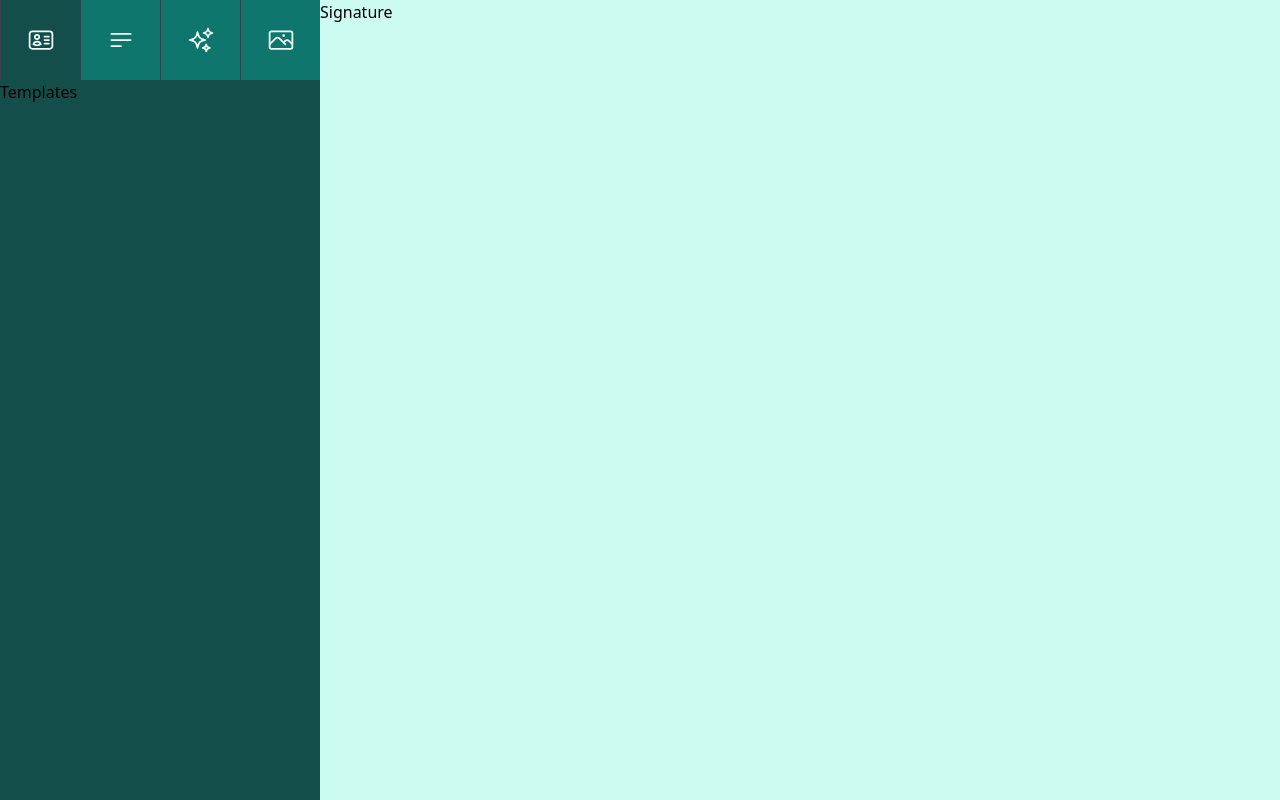
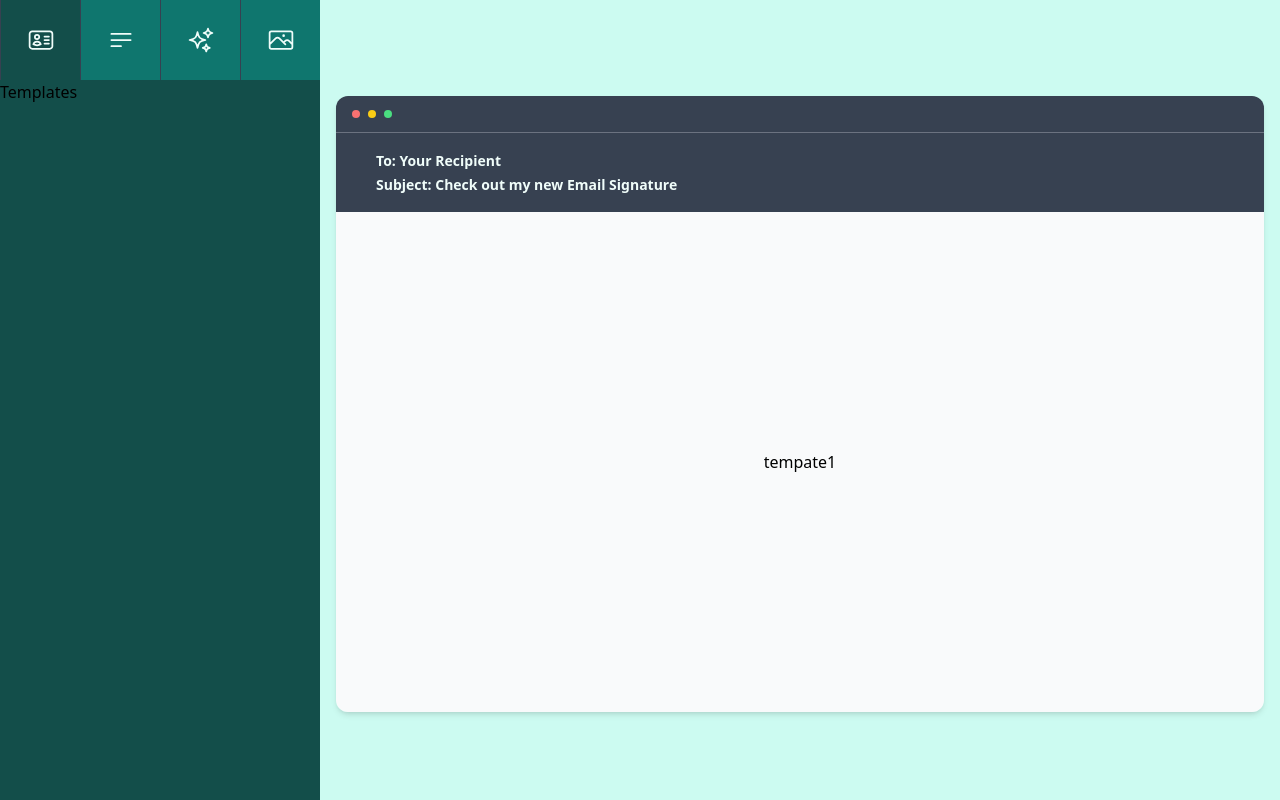
Before and after one commit to skarif2/email-signature, a Next.js app: page / in a window 1280 px wide. Built offline with nearby package versions, Linux system fonts and the light colour scheme.

Commit message:
added signature design and template1

```diff
--- a/components/Signature.tsx
+++ b/components/Signature.tsx
@@ -1,7 +1,32 @@
+import { clsx } from 'clsx';
 import useStore from 'store';
+import Tempate1 from 'templates/tempate1';
+
+const Circle = ({ className }: { className?: string }) => (
+  <div className={clsx('h-2 w-2 rounded-full', className)} />
+);
 
 export default function Signature() {
   const template = useStore((state) => state.template);
 
-  return <div className="h-full w-full bg-teal-100">Signature</div>;
+  return (
+    <div className="flex h-full w-full flex-col bg-teal-100">
+      <div className="mx-4 mt-24 flex justify-center">
+        <div className="flex w-full min-w-[500px] max-w-[1000px] flex-col overflow-hidden rounded-xl shadow-md">
+          <div className="flex h-9 w-full items-center gap-2 bg-gray-700 px-4">
+            <Circle className="bg-red-400" />
+            <Circle className="bg-yellow-400" />
+            <Circle className="bg-green-400" />
+          </div>
+          <div className="flex h-20 w-full flex-col justify-center gap-1 border-t border-gray-500 bg-gray-700 px-10 text-sm font-semibold text-teal-50">
+            <p>To: Your Recipient</p>
+            <p>Subject: Check out my new Email Signature</p>
+          </div>
+          <div className="flex h-[500px] w-full items-center justify-center bg-gray-50">
+            <Tempate1 />
+          </div>
+        </div>
+      </div>
+    </div>
+  );
 }
--- /dev/null
+++ b/templates/tempate1.tsx
@@ -0,0 +1,5 @@
+export default function tempate1() {
+  return (
+    <div>tempate1</div>
+  )
+}
```
